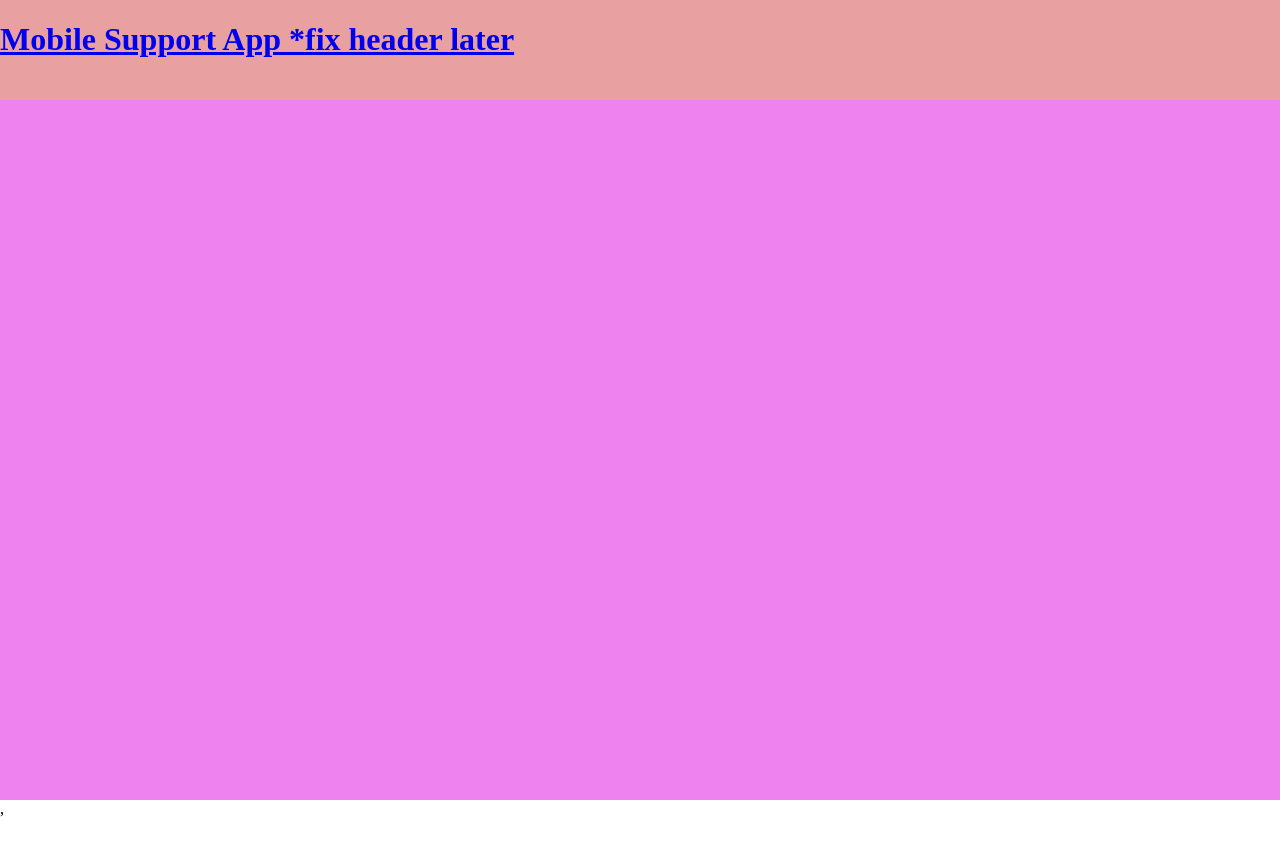
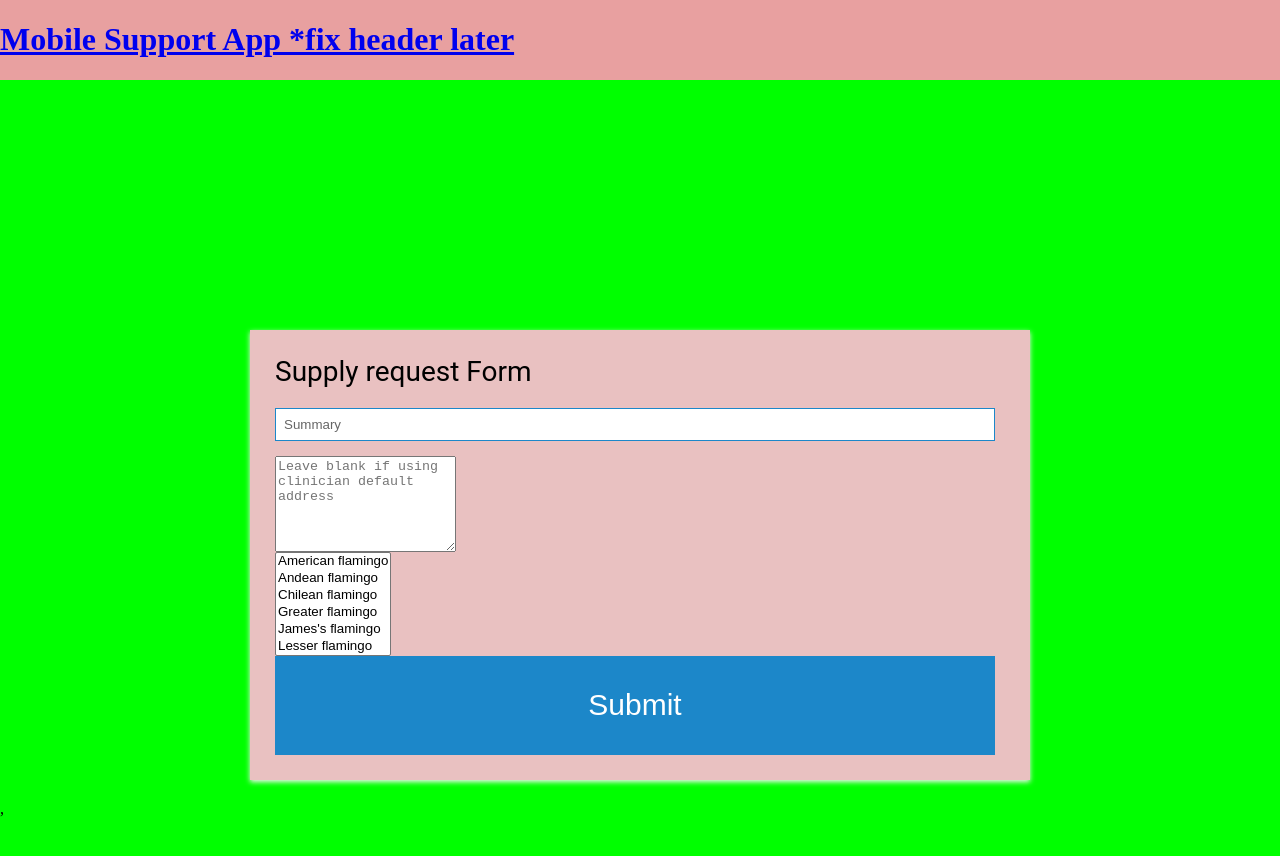
Before and after one commit to Slabastille/H.E.L.P, a React app: page /supplyForm in a window 1280 px wide. Shown: the top 856 px of the page. Before the commit the page ends 818 px from the top, so only its background shows below. Built offline with nearby package versions, Linux system fonts and the light colour scheme.

Commit message:
added supply page

```diff
--- a/public/style.css
+++ b/public/style.css
@@ -136,3 +136,7 @@ CSS for all the TicketForms below here
 /*
 CSS for all the TicketForms above here
 */
+
+#requestError {
+  color: red;
+}
--- a/src/App.js
+++ b/src/App.js
@@ -4,6 +4,7 @@ import ClinicianInfo from './ClinicianInfo';
 import { BrowserRouter as Router, Route, Switch } from 'react-router-dom';
 import { Link } from 'react-router-dom';
 import { HelpProvider } from './context/HelpContext';
+import SupplyForm from './SupplyForm';
 
 const App = () => {
   return (
@@ -11,7 +12,7 @@ const App = () => {
       <Router>
         <div id="container">
           <div className="header">
-            <Link to="/clinicianInfo">
+            <Link to="/">
               <h1>Mobile Support App *fix header later</h1>
             </Link>
           </div>
@@ -19,6 +20,7 @@ const App = () => {
             <Route exact path="/" component={ClinicianInfo} />
             <Route exact path="/clinicianInfo" component={ClinicianInfo} />
             <Route exact path="/ticketForm" component={TicketForm} />
+            <Route exact path="/supplyForm" component={SupplyForm} />
           </Switch>
           {/* WORK ON FOOTER LATER<div className="footer">Footer this was created by Samuel</div> */}
         </div>
--- a/src/ClinicianInfo.js
+++ b/src/ClinicianInfo.js
@@ -2,16 +2,38 @@ import React from 'react';
 import { useHistory } from 'react-router-dom';
 import HelpContext from './context/HelpContext';
 import { useState, useContext, useEffect } from 'react';
+import Validate from './context/validateNumber';
 
 const ClinicianInfo = () => {
   const { phoneNumber, setPhoneNumber } = useContext(HelpContext);
+  const { requestType, setRequestType } = useContext(HelpContext);
   const history = useHistory();
+
   const handleChange = (event) => {
-    console.log(event.target.value);
+    // console.log('current phone number');
+    // console.log(event.target.value);
     setPhoneNumber(event.target.value);
   };
-  const handleClick = () => {
-    history.push('/ticketForm');
+
+  const selectChange = (event) => {
+    console.log(event.target.value);
+    setRequestType(event.target.value);
+  };
+  const handleClick = (event) => {
+    // if (phoneNumber.length === 10) {
+    console.log('The current phone number is ' + phoneNumber);
+
+    console.log('number below');
+    //Validate(phoneNumber);
+    if (requestType === 'Support Request') {
+      history.push('/ticketForm');
+    } else if (requestType === 'Supply Request') {
+      history.push('/supplyForm');
+    } else {
+      document.getElementById('requestError').innerHTML =
+        'Select a Request Type';
+    }
+    event.preventDefault();
   };
 
   return (
@@ -26,7 +48,17 @@ const ClinicianInfo = () => {
             placeholder="Phone Number"
           />
         </div>
-        <button onClick={handleClick} className="clinicianButton" type="button">
+        <div id="requestError"></div>
+        <select
+          className="selectRequestType"
+          onChange={selectChange}
+          type="select"
+        >
+          <option>Choose a Request Type</option>
+          <option value={'Support Request'}>Support Request</option>
+          <option value={'Supply Request'}>Supply Request</option>
+        </select>
+        <button onClick={handleClick} className="clinicianButton" type="submit">
           Submit
         </button>
       </form>
--- /dev/null
+++ b/src/SupplyForm.js
@@ -0,0 +1,45 @@
+import React from 'react';
+import HelpContext from './context/HelpContext';
+import { useContext } from 'react';
+
+const SupplyForm = () => {
+  //   const { phoneNumber, setPhoneNumber } = useContext(HelpContext);
+  return (
+    <div className="ticketFormPage">
+      <form className="ticketForm" action="/">
+        <h1 className="formHeader">Supply request Form</h1>
+
+        <div className="formBody">
+          <input
+            className="summary"
+            type="text"
+            name="name"
+            placeholder="Summary"
+          />
+          <div>
+            <textarea
+              className="Adress"
+              placeholder="Leave blank if using clinician default address"
+              rows="6"
+            ></textarea>
+          </div>
+
+          <select multiple size="6">
+            <option value="American">American flamingo</option>{' '}
+            <option value="Andean">Andean flamingo</option>{' '}
+            <option value="Chilean">Chilean flamingo</option>{' '}
+            <option value="Greater">Greater flamingo</option>{' '}
+            <option value="James's">James's flamingo</option>{' '}
+            <option value="Lesser">Lesser flamingo</option>{' '}
+          </select>
+        </div>
+
+        <button className="TicketFormBtn" type="submit" href="/">
+          Submit
+        </button>
+      </form>
+    </div>
+  );
+};
+
+export default SupplyForm;
--- a/src/TicketForm.js
+++ b/src/TicketForm.js
@@ -1,6 +1,7 @@
 import React from 'react';
 import HelpContext from './context/HelpContext';
 import { useContext } from 'react';
+import { useHistory } from 'react-router-dom';
 
 const TicketForm = () => {
   const { phoneNumber, setPhoneNumber } = useContext(HelpContext);
@@ -18,13 +19,6 @@ const TicketForm = () => {
             placeholder="Summary"
           />
 
-          <select className="selectRequestType">
-            {/* Will need an onchange here to change the selector color later */}
-            <option> Choose a Request Type</option>
-            <option>Support Request</option>
-            <option>Supply Request</option>
-          </select>
-
           <div>
             <textarea
               className="description"
@@ -35,7 +29,7 @@ const TicketForm = () => {
         </div>
 
         <button className="TicketFormBtn" type="submit" href="/">
-          Submit
+          Next
         </button>
       </form>
     </div>
--- a/src/context/HelpContext.js
+++ b/src/context/HelpContext.js
@@ -5,8 +5,13 @@ const HelpContext = createContext();
 
 export const HelpProvider = ({ children }) => {
   const [phoneNumber, setPhoneNumber] = useState('');
+  const [requestType, setRequestType] = useState('');
+  const [summary, setSummary] = useState('');
+  const [description, setDescription] = useState('');
   return (
-    <HelpContext.Provider value={{ phoneNumber, setPhoneNumber }}>
+    <HelpContext.Provider
+      value={{ phoneNumber, setPhoneNumber, requestType, setRequestType }}
+    >
       {children}
     </HelpContext.Provider>
   );
--- /dev/null
+++ b/src/context/validateNumber.js
@@ -0,0 +1,31 @@
+function Validate(M) {
+  // Length of given String
+  let len = M.length;
+
+  // Store digits in temp
+  let temp = '';
+
+  // Iterate given M
+  for (let i = 0; i < len; i++) {
+    // If any digit, append it to temp
+    if (!isNaN(parseInt(M[i]))) temp += M[i];
+  }
+
+  // Find new length of String
+  let nwlen = temp.length;
+
+  // If length is not equal to 10
+  if (nwlen != 10) {
+    document.write('Invalid<br>');
+    return;
+  }
+
+  // Store final result
+  let res = '';
+
+  // Print final result
+  console.log(temp);
+  return temp;
+}
+
+export default Validate;
```
Also changed, not shown: src/context/createTicket.js (added).
